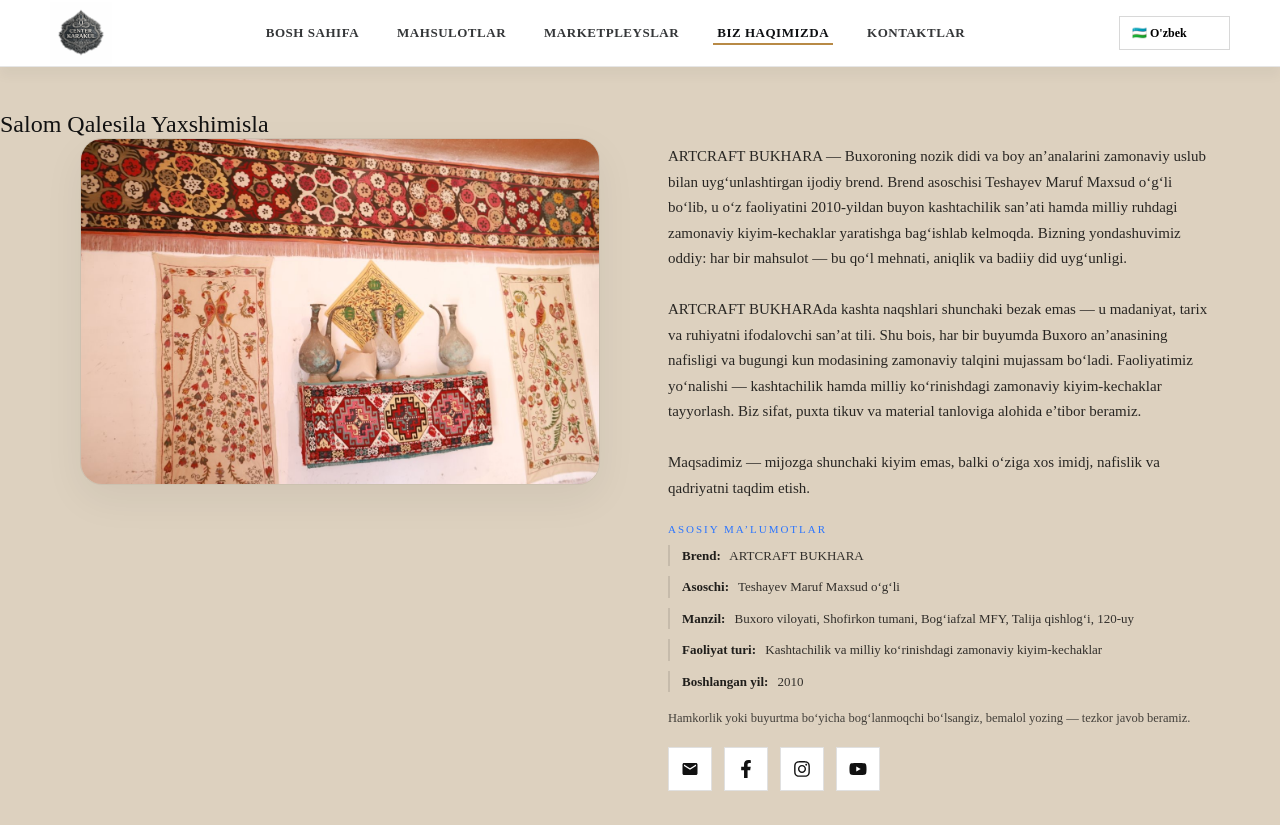
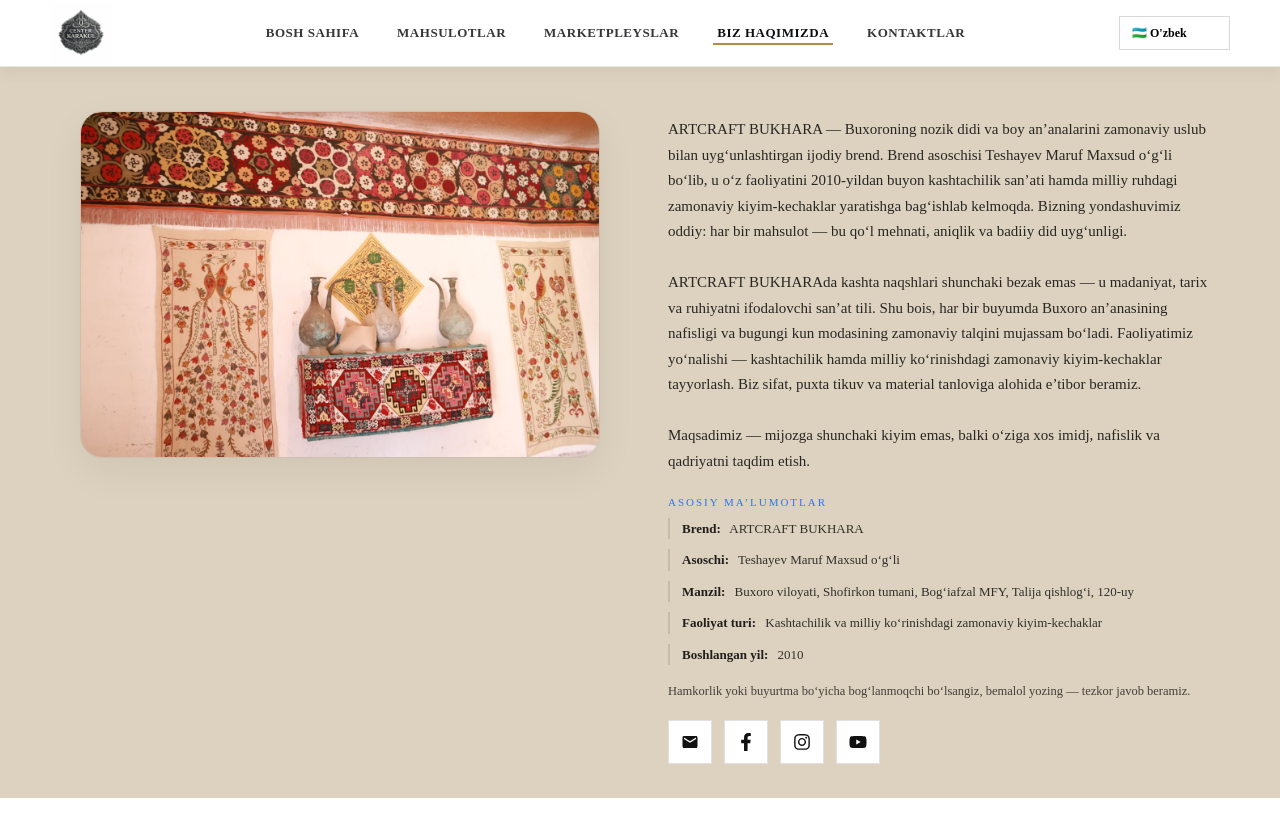
Before and after one commit to amonovdobry07/Nabiev_Samandar, a React (Vite) app: page /about in a window 1280 px wide. After the commit the page ends 800 px from the top, so only its background shows below. Built offline with nearby package versions, Linux system fonts and the light colour scheme; a web font is replaced by a local one.

Commit message:
about changed

```diff
--- a/src/pages/About.jsx
+++ b/src/pages/About.jsx
@@ -13,7 +13,6 @@
   return (
     <main className="aboutPage" aria-label={t("about_page_aria")}>
       <section className="aboutWrap">
-        <h1>Salom Qalesila Yaxshimisla </h1>
         <div className="aboutContainer">
           {/* LEFT: PHOTO */}
           <div className="aboutLeft" aria-label={t("about_photo_aria")}>
```
